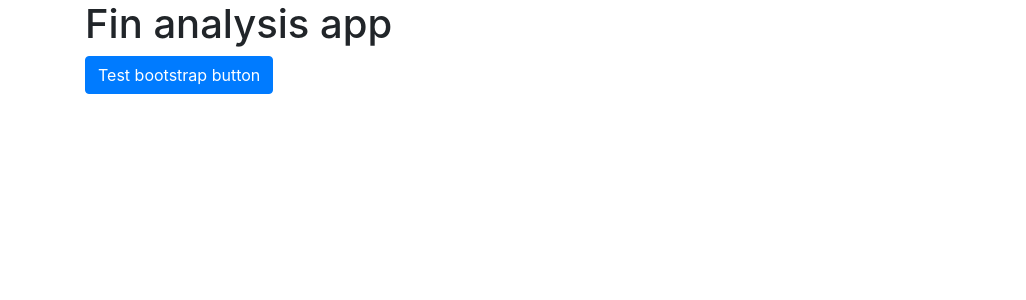
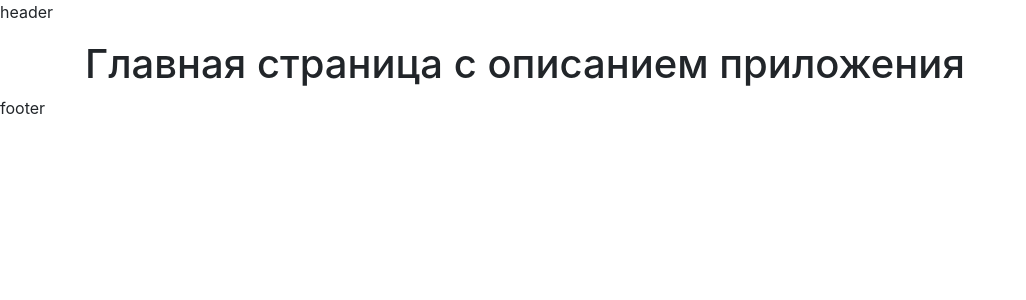
Before and after one commit to tarasovnm/fin-an-ts, a React (Create React App) app: page / in a window 1280 px wide. Shown: the top 300 px of the page, without its empty margins (0-1026 px from the left). Built offline with nearby package versions, Linux system fonts and the light colour scheme.

Commit message:
Added base components structure.

```diff
--- a/src/App.tsx
+++ /dev/null
@@ -1,14 +0,0 @@
-import React from 'react';
-
-function App() {
-  return (
-    <div className="App">
-      <div className="container">
-        <h1>Fin analysis app</h1>
-        <button type="button" className="btn btn-primary">Test bootstrap button</button>
-      </div>
-    </div>
-  );
-}
-
-export default App;
--- /dev/null
+++ b/src/components/App/App.tsx
@@ -0,0 +1,16 @@
+import React from 'react';
+import Footer from '../Footer/Footer';
+import Header from '../Header/Header';
+import Home from '../Home/Home';
+
+const App: React.FC = () => {
+  return (
+    <div className="App">
+      <Header />
+      <Home />
+      <Footer />
+    </div>
+  );
+}
+
+export default App;
--- /dev/null
+++ b/src/components/Footer/Footer.tsx
@@ -0,0 +1,11 @@
+import React from 'react';
+
+const Footer: React.FC = () => {
+  return (
+    <footer>
+      <p>footer</p>
+    </footer>
+  );
+}
+
+export default Footer;
--- /dev/null
+++ b/src/components/Header/Header.tsx
@@ -0,0 +1,11 @@
+import React from 'react';
+
+const Header: React.FC = () => {
+  return (
+    <header>
+      <p>header</p>
+    </header>
+  );
+}
+
+export default Header;
--- /dev/null
+++ b/src/components/Home/Home.tsx
@@ -0,0 +1,11 @@
+import React from 'react';
+
+const Home: React.FC = () => {
+  return (
+    <div className="container">
+      <h1>Главная страница с описанием приложения</h1>
+    </div>
+  );
+}
+
+export default Home;
--- a/src/index.tsx
+++ b/src/index.tsx
@@ -2,7 +2,7 @@ import 'bootstrap/dist/css/bootstrap.min.css';
 import React from 'react';
 import ReactDOM from 'react-dom';
 import './index.scss';
-import App from './App';
+import App from './components/App/App';
 import reportWebVitals from './reportWebVitals';
 
 ReactDOM.render(
```
Also changed, not shown: src/components/Analysis/Analysis.tsx (added, +11 -0 lines), src/components/Docs/Docs.tsx (added, +11 -0 lines).
